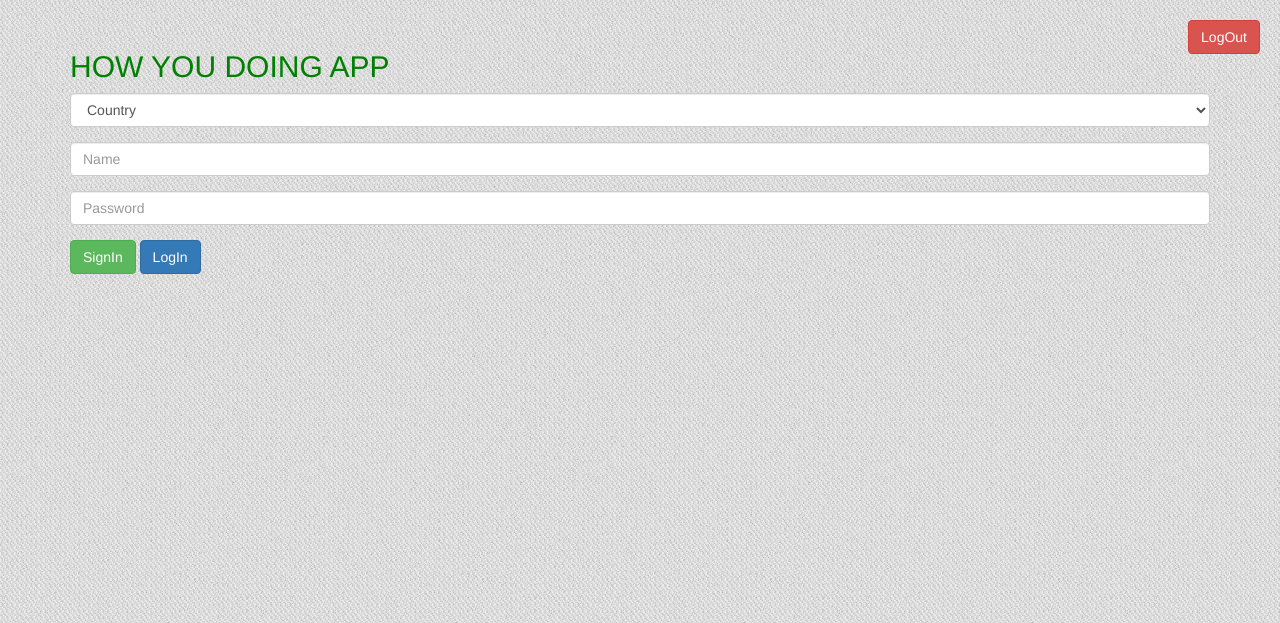
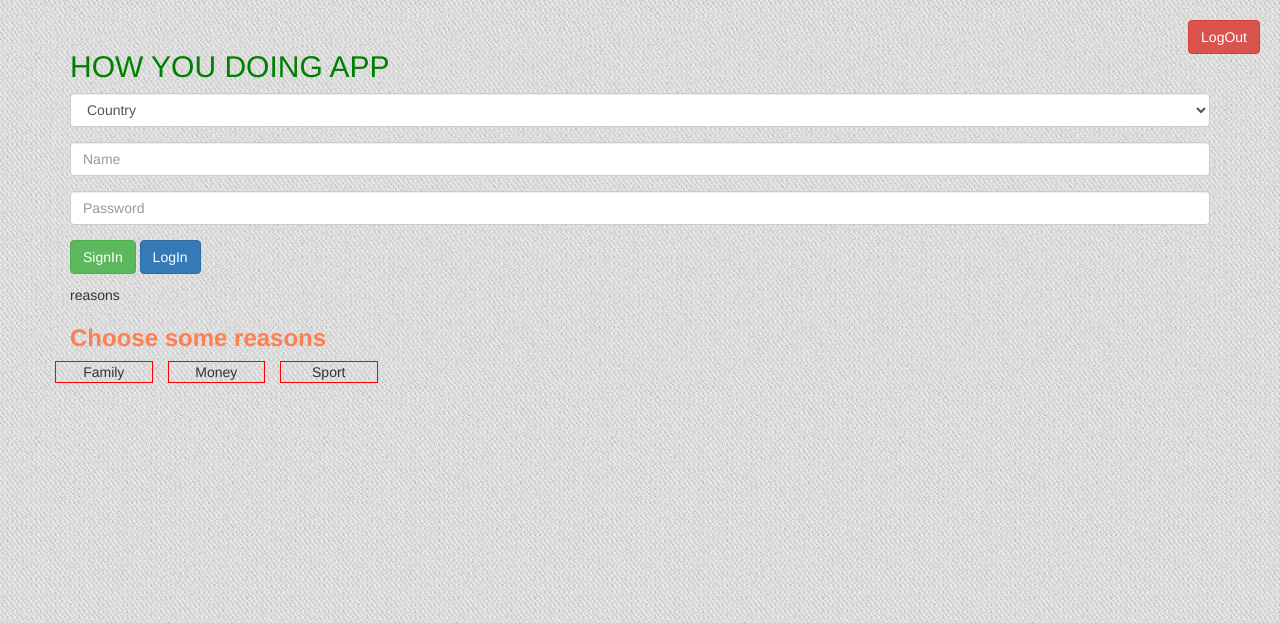
Before and after one commit to Deskind/HowYouDoing, a PHP site: page / in a window 1280 px wide. Shown: the top 623 px of the page. Run offline with PHP 8.4, Linux system fonts and the light colour scheme.

Commit message:
work on reasons

```diff
--- a/css/appStyle.css
+++ b/css/appStyle.css
@@ -29,3 +29,14 @@ body{
 #reasonHeader{
     color: coral;
 }
+
+#reason{
+    margin-right: 15px;
+    border: 1px solid red;
+}
+
+#reasonParagraph{
+
+    margin: auto;
+    text-align: center;
+}
--- a/index.html
+++ b/index.html
@@ -32,10 +32,37 @@
             <button id="logInBtn" class="btn btn-primary" onclick="logIn()">LogIn</button>
             <button id="logOutBtn" class="btn btn-danger" onclick="logOut()">LogOut</button>
             <h4 id="response"></h4>
-            <div id="upDownBtns">
-                <a href="#"><img id="thumbUpImg" src="img/thumb_up.png" width="400" height="400"/></a>
-                <a href="#"><img id="thumbDownImg" src="img/thumb_down.png" width="250" height="250"/></a>
-                <h3 id="reasonHeader"><strong>Choose some reasons</strong></h3>
+            <!--IMAGES WITH THUMBUP AND DOWN-->
+            <div class="row">
+                <div class="col-md-12">
+                    <div id="upDownBtns">
+                        <a href="#"><img id="thumbUpImg" src="img/thumb_up.png" width="400" height="400"/></a>
+                        <a href="#"><img id="thumbDownImg" src="img/thumb_down.png" width="250" height="250"/></a>
+                    </div>
+                </div>
+            </div>
+
+            <!--CONTAINS CHOSEN REASONS AND HEADER WHICH PROPOSE TO CHOOSE REASONS-->
+            <div class="row">
+                <div class="col-md-10">
+                    <div id="chosenReasons">
+                        <p>reasons</p>
+                    </div>
+                    <h3 id="reasonHeader"><strong>Choose some reasons</strong></h3>
+                </div>
+            </div>
+
+            <!--REASONS ITSELF-->
+            <div class="row">
+                <div id="reason" class="col-md-1">
+                    <p id="reasonParagraph"  onclick="getReason(event)">Family</p>
+                </div>
+                <div id="reason" class="col-md-1">
+                    <p id="reasonParagraph" onclick="getReason(event)">Money</p>
+                </div>
+                <div id="reason" class="col-md-1">
+                    <p id="reasonParagraph" onclick="getReason(event)">Sport</p>
+                </div>
             </div>
         </div>
     </body>
--- a/js/appscript.js
+++ b/js/appscript.js
@@ -68,3 +68,12 @@ function selTest(){
  $(document).ready(function(){
    $('#upDownBtns').hide();
 });
+
+//Read the reason and past it to result set of reasons.
+function getReason(event){
+    var reason = event.target.innerHTML;
+    var reasons = document.getElementById('chosenReasons');
+    var paragraphElement = document.createElement('p');
+    paragraphElement.innerHTML = reason;
+    reasons.appendChild(paragraphElement);
+}
```
